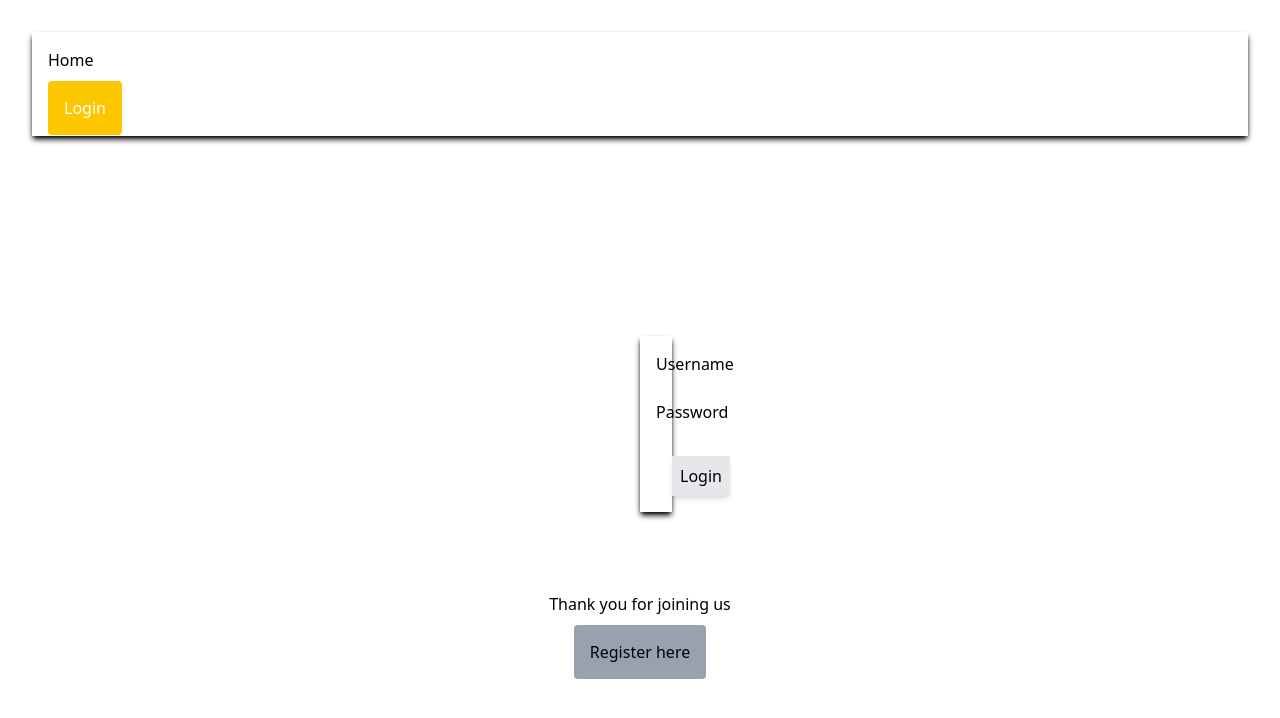
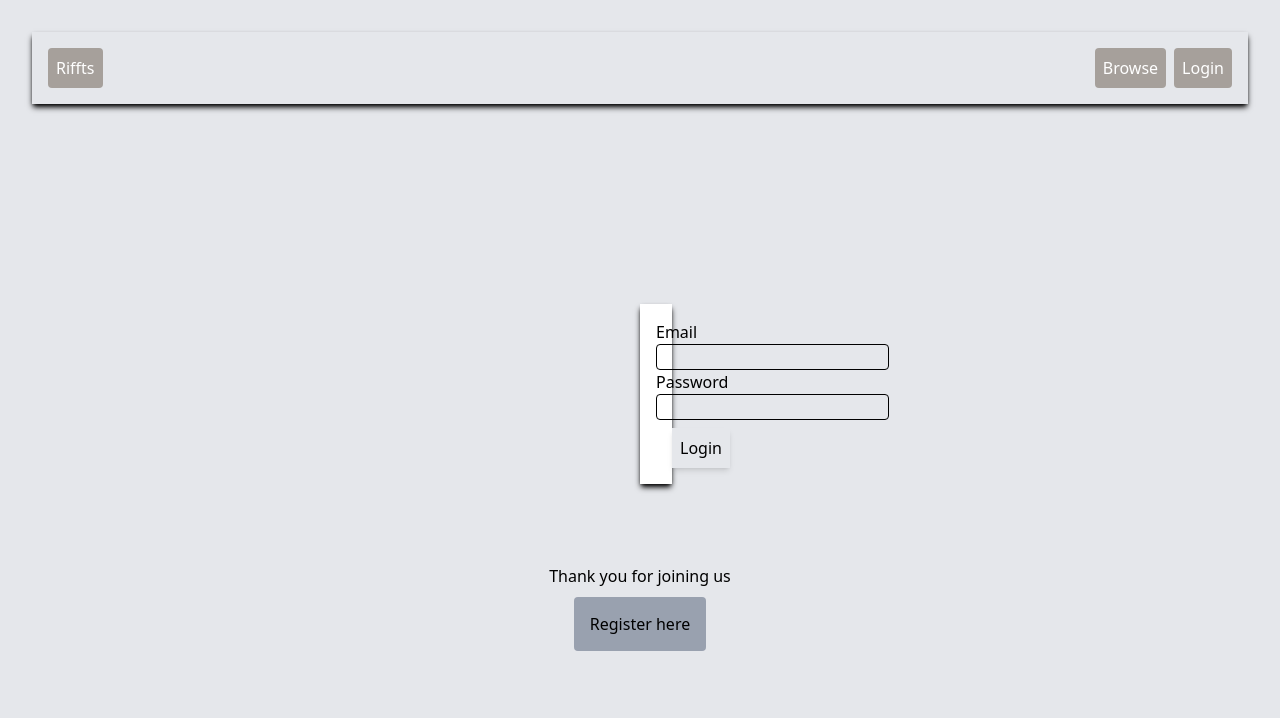
Before and after one commit to joshuaFSDclass/Unit04_Riffts, a Flask app: page /login in a window 1280 px wide. Shown: the top 718 px of the page. Run offline with Flask 3, Linux system fonts and the light colour scheme.

Commit message:
LOGOUT PAGES

```diff
--- a/main.py
+++ b/main.py
@@ -1,5 +1,5 @@
-from flask import Flask, render_template , request, flash ,redirect
-
+from flask import Flask, render_template , request, flash ,redirect, abort
+from flask_login import LoginManager, login_user, logout_user, login_required
 import pymysql
 
 from dynaconf import Dynaconf
@@ -9,6 +9,40 @@ app = Flask(__name__)
 config = Dynaconf(settings_file = ["settings.toml"])
 
 app.secret_key = config.secret_key
+
+login_mannager = LoginManager( app )
+
+login_mannager.login_view = '/login'
+
+class User:
+    is_authenticated =True
+    is_active = True
+    is_anonymous = False
+
+    def __init__ (self, result):
+        self.name = result ['Name']
+        self.email = result ['Email']
+        self.birthday = result['BirthDate']
+        self.id = result ['ID']
+
+    def get_id(self):
+        return str(self.id)
+
+@login_mannager.user_loader
+def local_user(user_id):
+    connection = connect_db()
+    cursor = connection.cursor()
+
+    cursor.execute(" SELECT  * FROM `User` WHERE `ID` = %s", (user_id) )
+
+    result = cursor.fetchone()
+
+    connection.close
+
+    if result is None:
+        return None
+
+    return User(result)
 
 def connect_db():
     conn = pymysql.connect(
@@ -55,6 +89,9 @@ def product_page(product_id):
 
     connection.close()
 
+    if result is None:
+        abort(404)
+
     return render_template("product.html.jinja", product = result)
 
 @app.route("/register", methods = ['POST', 'GET'])
@@ -80,18 +117,53 @@ def register():
 
             cursor = connection.cursor()
 
-            cursor.execute(
-            """
-            INSERT INTO `User` ( `Name`, `Password`,`Email,`BirthDate`)
-            VALUES (%s, %s, %s, %s)
-            """, (name, password, email, birthday))
+            try:
 
-            return "thank you for signing up"
+                cursor.execute(
+                """
+                INSERT INTO `User` ( `Name`, `Password`,`Email`,`BirthDate`)
+                VALUES (%s, %s, %s, %s)
+                """, (name, password, email, birthday))
+                connection.close()
+            except pymysql.err.IntegrityError:
+                flash("User with that email already exists")
+                connection.close()
+                return "thank you for signing up"
+            else:
+                return redirect('/login')
 
         print(request.form["password"])
     return render_template("register.html.jinja")
 
-@app.route("/login")
+@app.route("/login", methods = ['POST', 'GET'] )
 def login():
+    if request.method == 'POST':
+
+        email = request.form ['email']
+
+        password = request.form ['password']
+
+        connection = connect_db()
+
+        cursor = connection.cursor()
+
+        cursor.execute(" SELECT * FROM `User` WHERE `Email` = %s ", ( email ))
+
+        result = cursor.fetchone()
+
+        connection.close()
+
+        if result is None:
+            flash("No user found")
+        elif password is result["Password"]:
+            flash("Incorrect password")
+        else:
+            login_user(User(result))
+            return redirect('/browse')
 
     return render_template("login.html.jinja")
+@app.route("/logout", methods = ['POST', 'GET'])
+@login_required
+def logout():
+    logout_user()
+    return redirect("/")
--- a/templates/Homepage.html.jinja
+++ b/templates/Homepage.html.jinja
@@ -13,7 +13,7 @@
 
 <h2 class="items-center p-4 text-center text-4xl">Best Sellers</h2>
 
-<div class = "grid- ">
+<div class = "">
     <p>1</p>
     <p>2</p>
     <p>3</p>
--- a/templates/browse.html.jinja
+++ b/templates/browse.html.jinja
@@ -7,9 +7,9 @@
     <script src="https://cdn.jsdelivr.net/npm/@tailwindcss/browser@4"></script>
 
 </head>
-<body class = "bg-zinc-500">
+<body class = "bg-gray-200">
 {% include "components/navbar.html.jinja" %}
- <h1 class="text-center text-6xl text-red-600 bg-orange-900 ml-40 mr-40 pt-5 pb-5">
+ <h1 class= "text-6xl text-red-600 justify-start mr-40 p-4">
  BROWSE PRODUCTS
  </h1>
 <main class =" grid grid-cols-3 gap-2 ml-3 mt-10 bg-gray-300">
--- a/templates/components/navbar.html.jinja
+++ b/templates/components/navbar.html.jinja
@@ -1,6 +1,21 @@
-<nav class = "justify-end flex-col p-4 m-8 md:flex-row shadow-black shadow-md ">
-    <a hrer="/">Home</a>
-    <a href="/browse" class ="ml-275 p-4 text-white">Browse</a>
-    <a href="/login" class = "p-4 bg-yellow-400 rounded text-white" >Login</a>
-    <a href="/register" class = "p-4 bg--400 rounded text-white"> Sign UP </a>
+<nav class = "flex p-4 m-8 shadow-black shadow-md justify-between ">
+    <a href="/" class= "bg-stone-400 rounded text-white text-center p-2" >Riffts</a>
+    <div class =" flex gap-2">
+        <a href="/browse" class ="bg-stone-400 rounded text-white text-center p-2">Browse</a>
+    {% if  not current_user.is_authenticated%}
+        <a href="/login" class = "p-2 bg-stone-400 rounded text-white  " >Login</a>
+    {%else%}
+        <div>
+            <button class="bg-stone-400 rounded text-white text-center p-2 group relative ">
+                Hi, {{current_user.name}}
+                <div class=" bg-gray-200 border border-gray-400 p-2 text-gray-400 absolute top-full right-0 hidden group-hover:block ">
+                    <a herf="/logout" class="   hover:border-2">Logout</a>
+                    <a href="#" class="  hover:border-2">Settings</a>
+                    <a href="Cart" class="  hover:border-2">Cart</a>
+                </div>
+            </button>
+        </div>
+    {%endif%}
+
+    </div>
 </nav>
--- a/templates/login.html.jinja
+++ b/templates/login.html.jinja
@@ -7,16 +7,16 @@
     <script src="https://cdn.jsdelivr.net/npm/@tailwindcss/browser@4"></script>
 
 </head>
-<body>
+<body class="bg-gray-200">
 {% include "components/navbar.html.jinja" %}
 <main>
 
-    <form class = "items-center  m-20 shadow-black shadow-md mr-160 ml-160 p-4 mt-50">
-        <label> Username </label>
-        <input required type = "username" id="email" >
+    <form  method = "post" class = "items-center  m-20 shadow-black shadow-md mr-160 ml-160 p-4 mt-50 bg-white">
+        <label> Email </label>
+        <input class= "border border-black rounded" required type = "email" name="email" >
         <br>
         <label>Password</label>
-        <input required type = "password ">
+        <input class= "border border-black rounded" required type = "password " name="password">
         <br>
         <button class = "shadow-md bg-gray-200 p-2 ml-4 mt-2 corsur-pointer">Login</button>
     </form>
```
Also changed, not shown: templates/register.html.jinja (+7 -7 lines).
